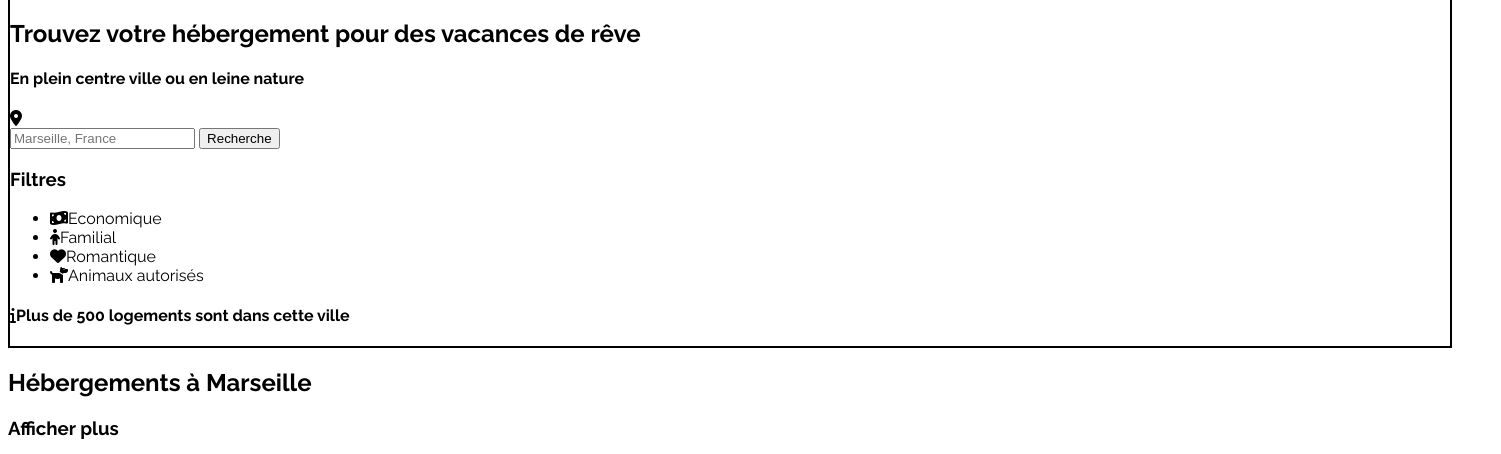
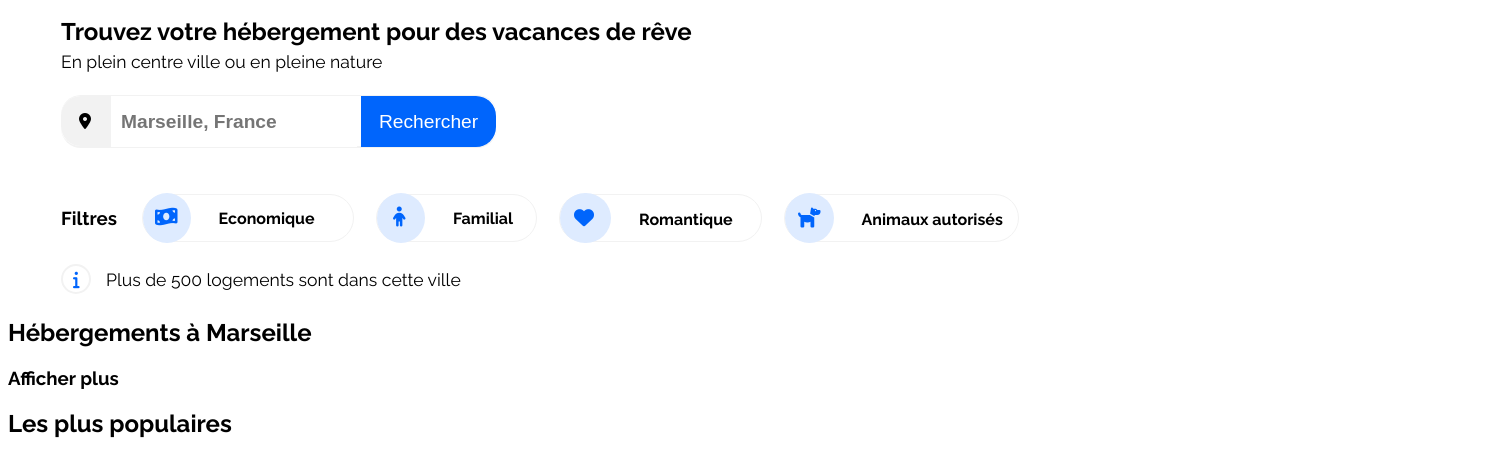
Before and after one commit to jonathann1205/JonathanMonnin_02_08042021, a plain HTML site: page index.html in a window 1280 px wide. Shown: the part 155-609 px from the top of the page, 1501 px wide, since content can reach past the window. Drawn offline with Linux system fonts and the light colour scheme.

Commit message:
mise en place css de la bannière recherche

```diff
--- a/index.html
+++ b/index.html
@@ -28,27 +28,25 @@
     <!--recherche et filtre-->
         <div id="rechercheFiltre">
             <h2>Trouvez votre hébergement pour des vacances de rêve</h2>
-            <h4>En plein centre ville ou en leine nature</h4>
+            <h4>En plein centre ville ou en pleine nature</h4>
             <div id="recherche">
-                <i class="fas fa-map-marker-alt"></i>
+                <i id="logoIci" class="fas fa-map-marker-alt"></i>
                 <form method="POST" action="????.php">
-                    <input type="text" placeholder="Marseille, France">
-                    <input type="button" value="Recherche">
+                    <input id="champText" type="text" placeholder="Marseille, France">
+                    <input id="boutonRecherche" type="button" value="Rechercher">
                 </form>
             </div>
-            <div id="flitre">
+            <div id="filtre">
                 <h3>Filtres</h3>
-
-
                 <ul>
-                    <li><i class="fas fa-money-bill-wave"></i>Economique</li>
-                    <li><i class="fas fa-child"></i>Familial</li>
-                    <li><i class="fas fa-heart"></i>Romantique</li>
-                    <li><i class="fas fa-dog"></i>Animaux autorisés</li>
+                    <li id="filtre1"><i id="iconeFiltre1" class="fas fa-money-bill-wave"></i>Economique</li>
+                    <li id="filtre2" ><i id="iconeFiltre2" class="fas fa-child"></i>Familial</li>
+                    <li id="filtre3" ><i id="iconeFiltre3" class="fas fa-heart"></i>Romantique</li>
+                    <li id="filtre4" ><i id="iconeFiltre4" class="fas fa-dog"></i>Animaux autorisés</li>
                 </ul>
             </div>
 
-            <h4><i class="fas fa-info"></i>Plus de 500 logements sont dans cette ville</h4>
+            <h4><i id="info" class="fas fa-info"></i>Plus de 500 logements sont dans cette ville</h4>
         </div>
         <!-- les hébergements et les populaires-->
         <div id="blockHébergement">
--- a/style.css
+++ b/style.css
@@ -8,6 +8,7 @@ body
     margin: auto;
 }
 
+/* header */
 header
 {
     width: 100%;
@@ -15,7 +16,7 @@ header
     justify-content: space-between;
     /*border: 2px black solid;  */
 }
-
+  /* navigation  dans le header */
 #nav ul
 {
     display:flex;
@@ -43,19 +44,214 @@ header
 
 }
 
+#inscrire
+{
+    color:#0065FC ;
+}
+
+ /* logo dans le header */
 #logo
 {
     margin-left: 53px;
     padding-top: 50px;
 }
 
-#inscrire
-{
-    color:#0065FC ;
-}
-
+/* banniere de recherche et de filtre */
 #rechercheFiltre
 {
     width: 100%;
-    border: 2px black solid;
+
+    padding-left: 53px;
 }
+
+
+
+#rechercheFiltre h2
+{
+    margin-bottom: 3px;
+}
+
+#rechercheFiltre h4
+{
+    font-weight: 500;
+    font-size: 1.1em;
+    margin-top: 5px;
+}
+#recherche
+{
+    display: flex;
+    border-top: 1px #f2f2f2 solid;
+    border-bottom: 2px #f2f2f2 solid;
+    border-radius: 20px;
+    width: 436px;
+    height: 50px;
+}
+
+#boutonRecherche
+{
+    height: 51px;
+    width: 135px;
+    border: none;
+    border-top-right-radius: 20px;
+    border-bottom-right-radius: 20px;
+    background-color:#0065fc;
+    color: white;
+    font-weight: 400;
+    font-size: 1.2em;
+
+}
+
+#champText
+{
+    height: 49px;
+    width: 234px;
+    border: none;
+    padding-left: 10px;
+    font-weight: 700;
+    font-size: 1.2em;
+    color: black;
+}
+
+#logoIci
+{
+    width:32px;
+    height: 33px;
+    background-color:#f2f2f2 ;
+    border-bottom-left-radius: 20px;
+    border-top-left-radius: 20px;
+    padding-left: 18px;
+    padding-top: 17PX;
+}
+
+#filtre
+{
+    display: flex;
+    margin-top: 30px;
+}
+
+#filtre h3
+{
+    margin-top: 29px;
+}
+
+#filtre ul
+{
+    display: flex;
+    padding-left: 15px;
+
+
+}
+
+#filtre ul li
+{
+    height: 46px;
+    list-style-type: none;
+    margin-right: 12px;
+    margin-left: 10px;
+    border: 1.5px #f2f2f2 solid ;
+    border-radius: 40px;
+    font-weight: 700;
+    padding-right: 1px;
+
+}
+
+
+
+#iconeFiltre1
+{
+    margin-right: 28px;
+    margin-top: -2px;
+    border-radius: 50%;
+    background-color: #deebff;
+    font-size: 20px;
+    padding-left: 12px;
+    padding-right: 13px;
+    padding-top: 14px;
+    padding-bottom: 16px;
+    color: #0065fc;
+}
+
+#iconeFiltre2
+{
+    margin-right: 28px;
+    margin-top: -2px;
+    border-radius: 50%;
+    background-color: #deebff;
+    font-size: 20px;
+    padding-left: 16px;
+    padding-right: 13px;
+    padding-top: 14px;
+    padding-bottom: 16px;
+    width: 19px;
+    color: #0065fc;
+}
+
+#iconeFiltre3
+{
+    margin-right: 28px;
+    margin-top: -2px;
+    border-radius: 40px;
+    background-color: #deebff;
+    font-size: 20px;
+    padding-left: 14px;
+    padding-right: 17px;
+    padding-top: 15px;
+    padding-bottom: 15px;
+
+    color: #0065fc;
+}
+
+#iconeFiltre4
+{
+    margin-right: 28px;
+    margin-top: -2px;
+    border-radius: 50%;
+    background-color: #deebff;
+    font-size: 20px;
+    padding-left: 13px;
+    padding-right: 13px;
+    padding-top: 15px;
+    padding-bottom: 15px;
+    color: #0065fc;
+}
+
+#filtre1
+{
+    width: 209px;
+    margin-left: 1px;
+}
+
+#filtre2
+{
+    width: 158px;
+}
+
+#filtre3
+{
+    width: 200px;
+}
+
+#filtre4
+{
+    width: 232px;
+}
+
+#rechercheFiltre h4
+{
+
+}
+
+#info
+{
+    margin-top: 1px;
+    margin-right: 15px;
+    border-radius: 50%;
+    padding-left: 10px;
+    padding-right: 1px;
+    padding-top: 5px;
+    padding-bottom: 5px;
+    height: 16px;
+    width: 15px;
+    border: 2px #f2f2f2 solid;
+    color:#0065fc ;
+}
```
